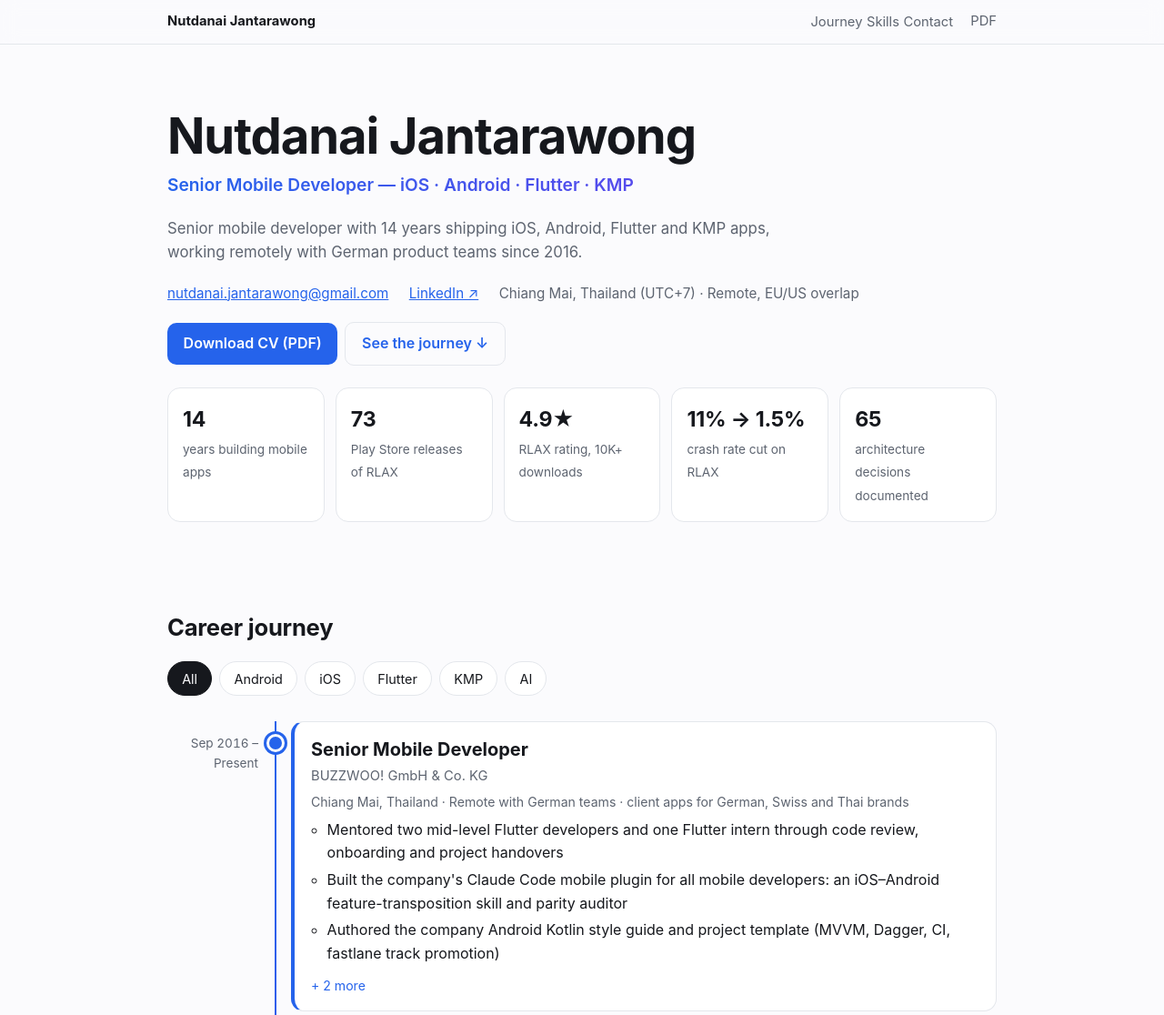
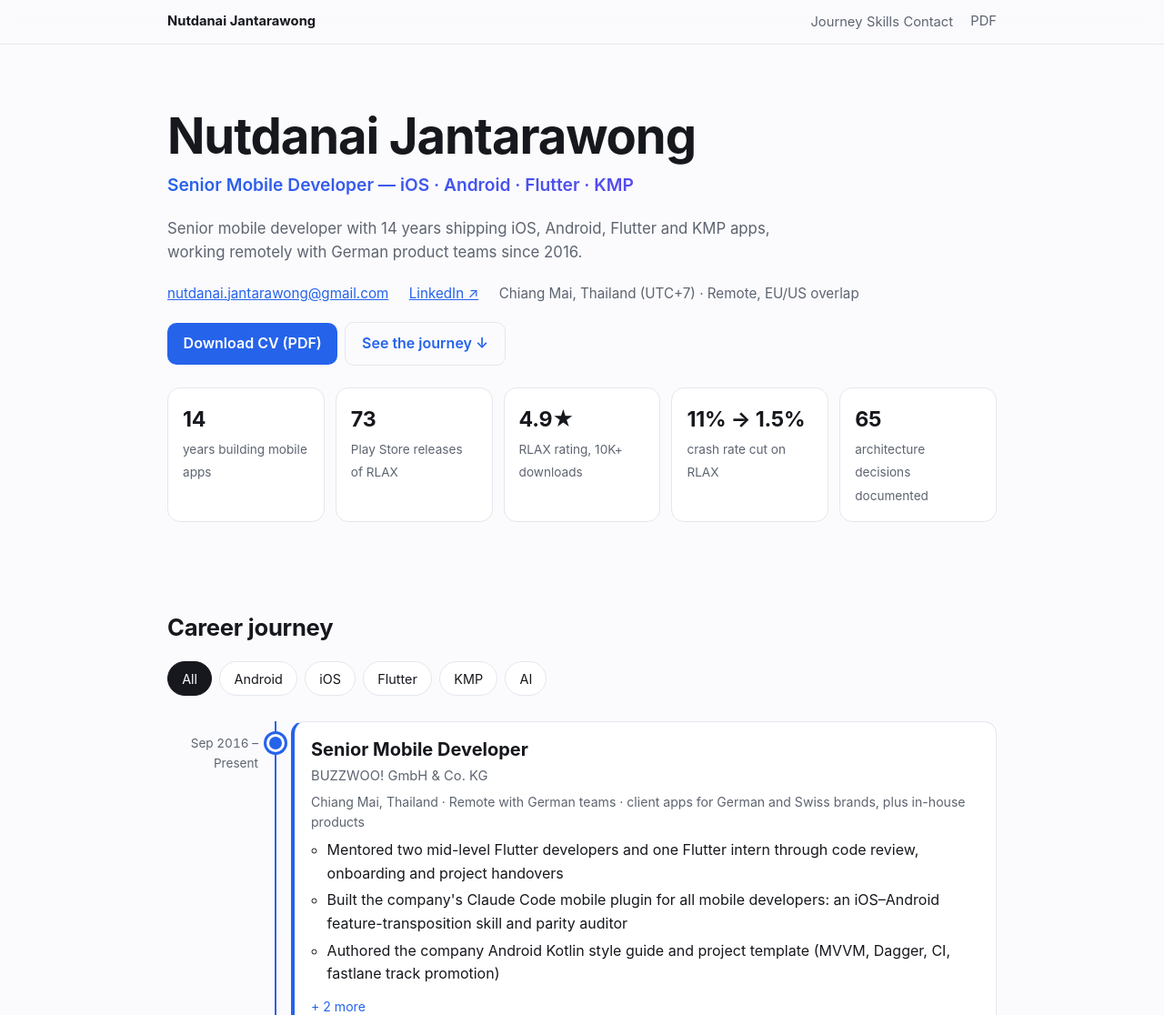
Before and after one commit to nutdanai-j/nutdanai-j.github.io, a plain HTML site: page index.html in a window 1280 px wide. Shown: the top 1116 px of the page at 91% size. Drawn offline with Linux system fonts and the light colour scheme.

Commit message:
BUZZWOO! line wording
Co-Authored-By: Claude Opus 5.5 <noreply@anthropic.com>
Claude-Session: https://claude.ai/code/session_01MFr5hRjJqjgceQbQwDrCpw

```diff
--- a/index.html
+++ b/index.html
@@ -134,7 +134,7 @@ footer{padding:48px 0 64px;color:var(--muted);font-size:.85rem;text-align:center
 <div class="dot"></div>
 <div class="when">Sep 2016 – Present</div>
 <div class="pos-wrap"><div class="card pos-card"><h3>Senior Mobile Developer</h3><p class="org">BUZZWOO! GmbH &amp; Co. KG</p>
-<p class="where">Chiang Mai, Thailand · Remote with German teams · client apps for German, Swiss and Thai brands</p><ul><li>Mentored two mid-level Flutter developers and one Flutter intern through code review, onboarding and project handovers</li><li>Built the company&#x27;s Claude Code mobile plugin for all mobile developers: an iOS–Android feature-transposition skill and parity auditor</li><li>Authored the company Android Kotlin style guide and project template (MVVM, Dagger, CI, fastlane track promotion)</li></ul><div class="extra"><ul><li>Maintained Apple Enterprise signing infrastructure with fastlane match for 16 in-house and client apps</li><li>Set up GitLab CI and fastlane release pipelines across Android, iOS and Flutter client apps</li></ul></div><button class="more" aria-expanded="false">+ 2 more</button></div><div class="sub"><h5>Highlighted projects at BUZZWOO!</h5><div class="feats"><article class="card feat reveal" data-f="ai android ios">
+<p class="where">Chiang Mai, Thailand · Remote with German teams · client apps for German and Swiss brands, plus in-house products</p><ul><li>Mentored two mid-level Flutter developers and one Flutter intern through code review, onboarding and project handovers</li><li>Built the company&#x27;s Claude Code mobile plugin for all mobile developers: an iOS–Android feature-transposition skill and parity auditor</li><li>Authored the company Android Kotlin style guide and project template (MVVM, Dagger, CI, fastlane track promotion)</li></ul><div class="extra"><ul><li>Maintained Apple Enterprise signing infrastructure with fastlane match for 16 in-house and client apps</li><li>Set up GitLab CI and fastlane release pipelines across Android, iOS and Flutter client apps</li></ul></div><button class="more" aria-expanded="false">+ 2 more</button></div><div class="sub"><h5>Highlighted projects at BUZZWOO!</h5><div class="feats"><article class="card feat reveal" data-f="ai android ios">
 <div class="card-head"><h4>RLAX</h4><span class="plat">Android · iOS · 2020 – 2026</span></div>
 <p class="org">Lead Android Developer, iOS contributor · at BUZZWOO! <a class="ext" href="https://rlax.com" target="_blank" rel="noopener">rlax.com ↗</a></p>
 <ul><li>Built BUZZWOO!&#x27;s in-house wellness booking app RLAX on Android, shipping 73 Play Store releases (4.9-star rating, 10K+ downloads)</li><li>Co-developed SwiftUI features and App Store releases for the iOS app (10.5K downloads in 2026)</li></ul>
```
Also changed, not shown: 1 other file.
